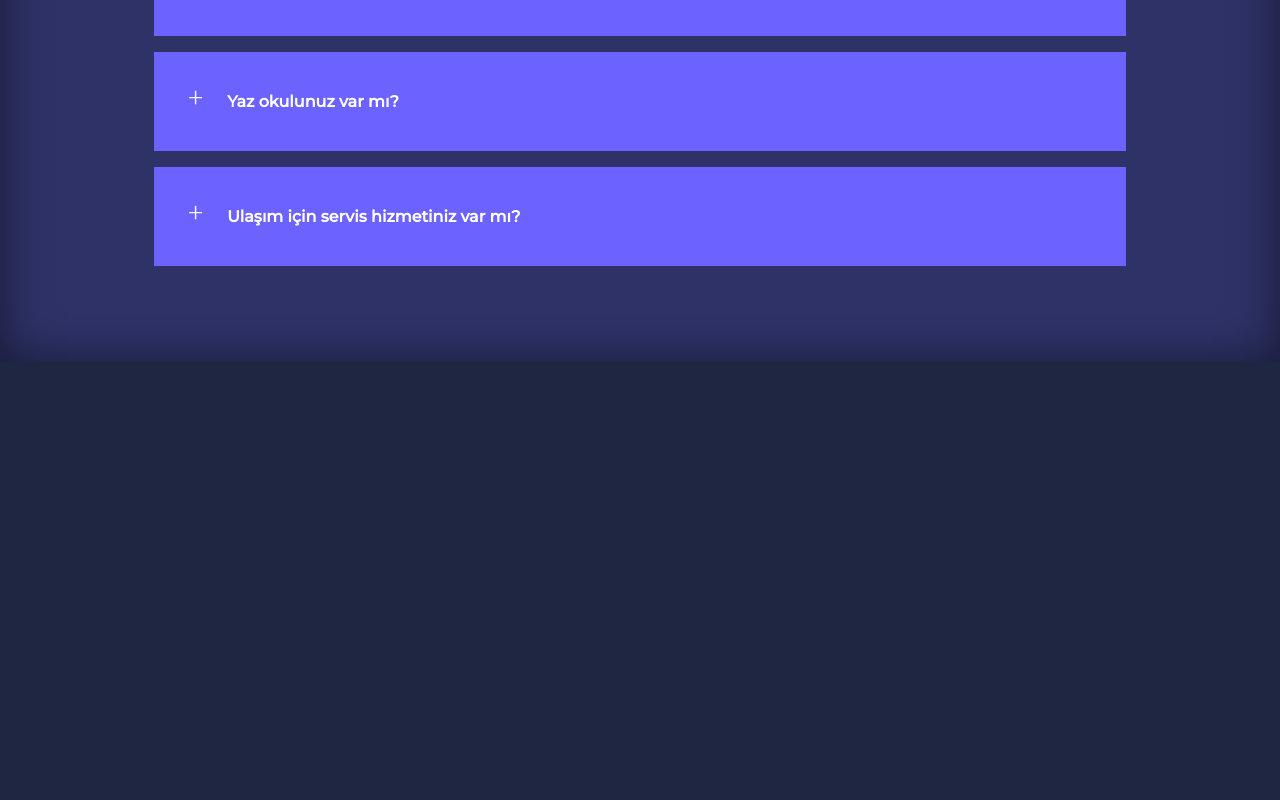
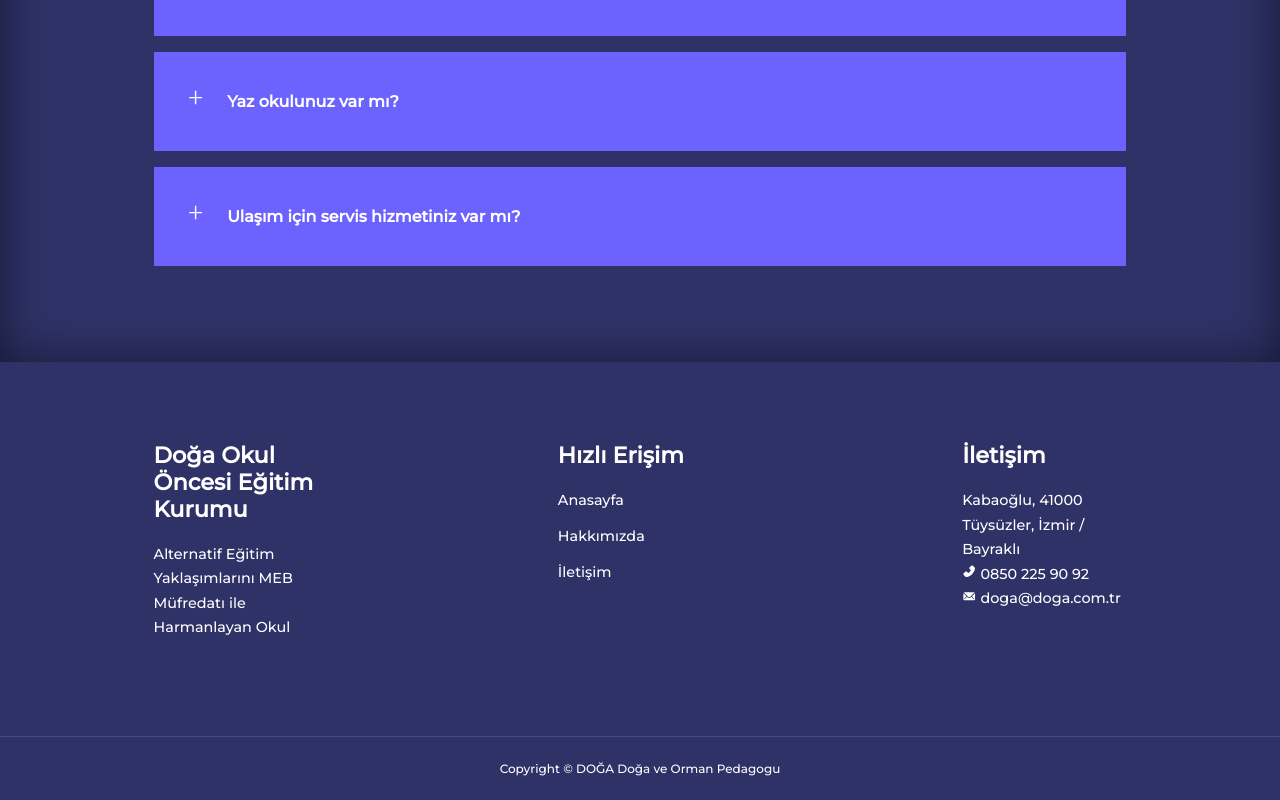
Before and after one commit to bydemirel/Do-a-Website, a React (Create React App) app: page / in a window 1280 px wide. Shown: the part 1681-2481 px from the top of the page. Before the commit the page ends 2043 px from the top, so only its background shows below. Built offline with nearby package versions, Linux system fonts and the light colour scheme.

Commit message:
Doğa Website

```diff
--- a/src/App.js
+++ b/src/App.js
@@ -1,9 +1,10 @@
 import './App.css';
 import Categories from './Components/Categories/Categories';
 import FAQs from './Components/FAQ\'s/FAQs';
+import Footer from './Components/Footer/Footer';
 import Header from './Components/Header/Header';
 import Navbar from './Components/Navbar/Navbar';
-import ScriptFile from "./Script"
+import ScriptFile from "./Script.js";
 function App() {
   return (
     <div className="App">
@@ -11,6 +12,7 @@ function App() {
       <Header></Header>
       <Categories></Categories>
       <FAQs></FAQs>
+      <Footer></Footer>
 
       <script src={ScriptFile}></script>
     </div>
--- a/src/Components/Categories/Categories.jsx
+++ b/src/Components/Categories/Categories.jsx
@@ -13,7 +13,7 @@ const Categories = () => {
                       Quas volupta, ab in corporis.Voluptatem cum harum ipsum,
                       facilis ducimus varitatis optio.
                   </p>
-                  <a href="" className='btn'>Daha Fazla</a>
+                  <a href="abc" className='btn'>Daha Fazla</a>
               </div>
 
               <div className="categories_right">
--- /dev/null
+++ b/src/Components/Footer/Footer.css
@@ -0,0 +1,34 @@
+footer{
+    background: var(--color-bg1);
+    padding-top: 5rem;
+    font-size: 0.9rem;
+}
+
+.footer_container{
+    display: grid;
+    grid-template-columns: repeat(3,1fr);
+    gap: 15rem;
+}
+
+.footer_container > div h4{
+    margin-bottom: 1.2rem;
+}
+
+.footer_1 p{
+    margin: 0 0 2rem;
+}
+
+footer ul li{
+    margin-bottom: 0.7rem;
+}
+
+footer ul li a:hover{
+    text-decoration: underline;
+}
+
+.footer_copyright{
+    text-align: center;
+    margin-top: 4rem;
+    padding: 1.2rem 0;
+    border-top: 1px solid var(--color-bg2);
+}
--- /dev/null
+++ b/src/Components/Footer/Footer.jsx
@@ -0,0 +1,57 @@
+import React from "react";
+import "./Footer.css";
+import { AiFillPhone } from "react-icons/ai";
+import { IoIosMail } from "react-icons/io";
+const Footer = () => {
+  return (
+    <footer className="footer">
+      <div className="container footer_container">
+        <div className="footer_1">
+          <a href="/" className="footer_logo">
+            <h4>Doğa Okul Öncesi Eğitim Kurumu</h4>
+          </a>
+          <p>Alternatif Eğitim Yaklaşımlarını MEB Müfredatı ile Harmanlayan Okul</p>
+        </div>
+
+        <div className="footer_2">
+          <h4>Hızlı Erişim</h4>
+          <ul className="permalinks">
+            <li>
+              <a href="/">Anasayfa</a>
+            </li>
+            <li>
+              <a href="/">Hakkımızda</a>
+            </li>
+            <li>
+              <a href="/">İletişim</a>
+            </li>
+          </ul>
+        </div>
+
+        <div className="footer_3">
+          <h4>İletişim</h4>
+          <div>
+            <p>Kabaoğlu, 41000 Tüysüzler, İzmir / Bayraklı</p>
+            <p>
+              <i>
+                <AiFillPhone></AiFillPhone>
+              </i>{" "}
+              0850 225 90 92
+            </p>
+            <p>
+              <i>
+                <IoIosMail></IoIosMail>
+              </i>{" "}
+              doga@doga.com.tr
+            </p>
+          </div>
+        </div>
+      </div>
+      <div className="footer_copyright">
+        <small>Copyright &copy; DOĞA Doğa ve Orman Pedagogu</small>
+      </div>
+    </footer>
+  );
+};
+
+export default Footer;
--- a/src/Components/Header/Header.jsx
+++ b/src/Components/Header/Header.jsx
@@ -11,7 +11,7 @@ const Header = () => {
                   <p>
                   Her Çocuk benzersizdir ve kendi gelişiminin kahramanıdır.
                   </p>
-                  <a href="" className='btn btn-primary'>İletişim</a>
+                  <a href="/" className='btn btn-primary'>İletişim</a>
               </div>
               <div className="header_right">
                   <div className="header_right-image">
--- a/src/Components/Navbar/Navbar.jsx
+++ b/src/Components/Navbar/Navbar.jsx
@@ -9,15 +9,15 @@ const Navbar = () => {
               <a href=""><h4>DOĞA</h4></a>
               <ul className='nav_menu'>
                   <li>
-                      <a href="">Ana Sayfa</a>
+                      <a href="#">Ana Sayfa</a>
                   </li>
 
                   <li>
-                      <a href="">Hakkımızda</a>
+                      <a href="#">Hakkımızda</a>
                   </li>
 
                   <li>
-                      <a href="">İletişim</a>
+                      <a href="#">İletişim</a>
                   </li>
               </ul>
 
```
